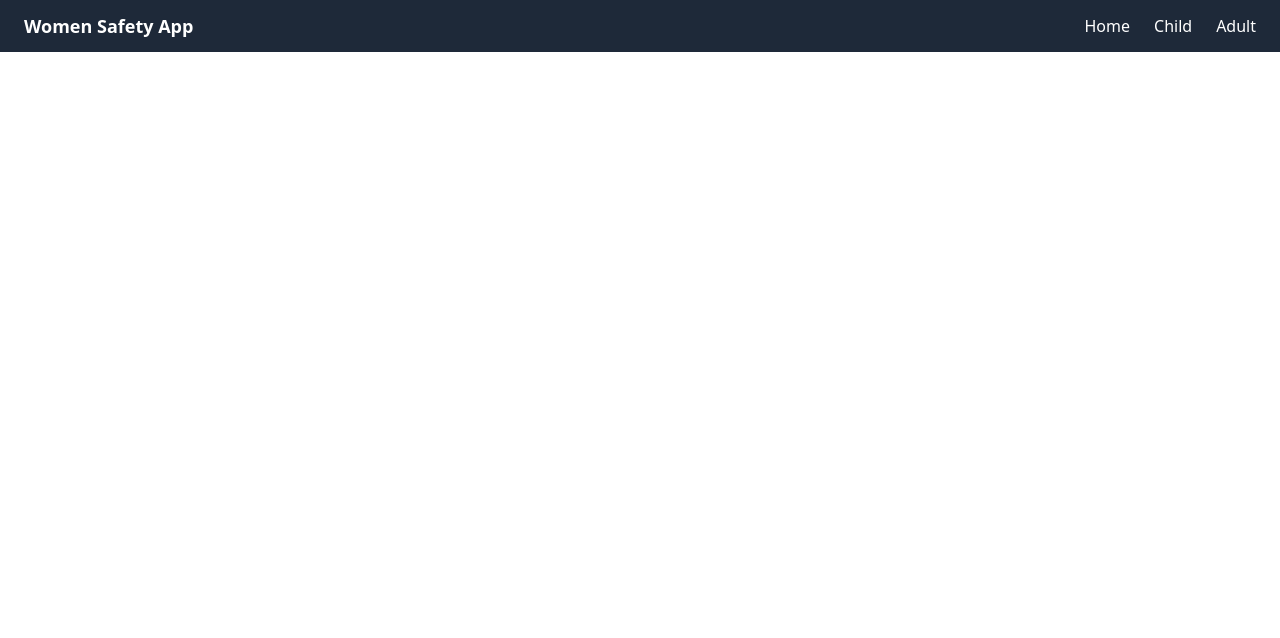
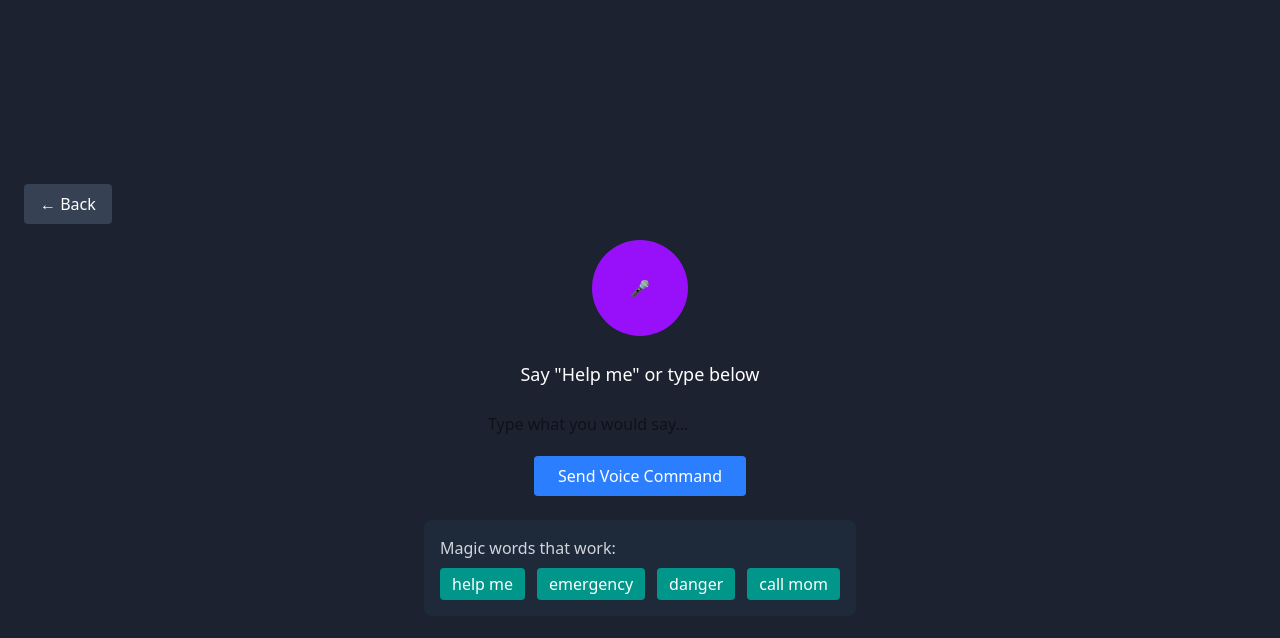
Before and after one commit to codemasteryash/women-safety-app, a React (Vite) app: page /voice-help in a window 1280 px wide. Shown: the top 638 px of the page. Built offline with nearby package versions, Linux system fonts and the light colour scheme.

Commit message:
child section done but ui is not good now

```diff
--- a/package.json
+++ b/package.json
@@ -11,6 +11,7 @@
   },
   "dependencies": {
     "@tailwindcss/vite": "^4.1.12",
+    "lucide-react": "^0.542.0",
     "react": "^19.1.1",
     "react-dom": "^19.1.1",
     "react-router-dom": "^7.8.2",
--- a/src/App.jsx
+++ b/src/App.jsx
@@ -1,21 +1,30 @@
 // src/App.jsx
-import { Routes, Route } from "react-router-dom"
-import Home from "./pages/Home"
-import ChildPage from "./pages/ChildPage"
-import AdultPage from "./pages/AdultPage"
-import Navbar from "./components/shared/Navbar"
+import { Routes, Route } from "react-router-dom";
+
+// ✅ Pages
+import Home from "./pages/Home";
+import ChildDashboard from "./pages/ChildDashboard";
+import AdultPage from "./pages/AdultPage";
+import VoiceHelp from "./pages/VoiceHelp";
+import FamilyPage from "./pages/FamilyPage";
+import LocationPage from "./pages/LocationPage";
 
 function App() {
   return (
-    <div>
-      <Navbar />
-      <Routes>
-        <Route path="/" element={<Home />} />
-        <Route path="/child" element={<ChildPage />} />
-        <Route path="/adult" element={<AdultPage />} />
-      </Routes>
-    </div>
-  )
+    <Routes>
+      {/* Home Page */}
+      <Route path="/" element={<Home />} />
+
+      {/* Child Dashboard & Features */}
+      <Route path="/child" element={<ChildDashboard />} />
+      <Route path="/voice-help" element={<VoiceHelp />} />
+      <Route path="/family" element={<FamilyPage />} />
+      <Route path="/location" element={<LocationPage />} />
+
+      {/* Adult Dashboard */}
+      <Route path="/adult" element={<AdultPage />} />
+    </Routes>
+  );
 }
 
-export default App
+export default App;
--- a/src/components/child/ChildDashboard.jsx
+++ /dev/null
@@ -1,16 +0,0 @@
-import SOSButton from "./SOSButton"
-import LocationCard from "./LocationCard"
-
-function ChildDashboard() {
-  return (
-    <div className="p-6">
-      <h2 className="text-2xl font-bold mb-4 text-pink-600">Child Dashboard</h2>
-      <LocationCard />
-      <div className="mt-6">
-        <SOSButton />
-      </div>
-    </div>
-  )
-}
-
-export default ChildDashboard
--- /dev/null
+++ b/src/components/child/VoiceHelpButton.jsx
@@ -0,0 +1,20 @@
+import { useNavigate } from "react-router-dom";
+
+function VoiceHelpButton() {
+  const navigate = useNavigate();
+
+  const handleClick = () => {
+    navigate("/voice-help"); // navigates to the voice help page
+  };
+
+  return (
+    <button
+      onClick={handleClick}
+      className="bg-purple-600 hover:bg-purple-700 text-white px-8 py-4 rounded-lg text-lg shadow-lg"
+    >
+      🎤 Voice Help
+    </button>
+  );
+}
+
+export default VoiceHelpButton;
--- /dev/null
+++ b/src/pages/ChildDashboard.jsx
@@ -0,0 +1,49 @@
+// src/pages/ChildDashboard.jsx
+import { useNavigate } from "react-router-dom";
+import LocationCard from "../components/child/LocationCard";
+import SOSButton from "../components/child/SOSButton";
+import VoiceHelpButton from "../components/child/VoiceHelpButton";
+
+function ChildDashboard() {
+  const navigate = useNavigate();
+
+  return (
+    <div className="flex flex-col items-center justify-center min-h-screen bg-pink-100">
+      <h1 className="text-4xl font-bold mb-6 text-pink-800">Child Mode</h1>
+
+      <div className="flex flex-col gap-6">
+        {/* SOS Emergency Button */}
+        <SOSButton />
+
+        {/* Voice Help
+        <VoiceHelpButton /> */}
+
+        {/* Navigation Buttons */}
+        <div className="flex flex-col gap-4 mt-6">
+          <button
+            onClick={() => navigate("/location")}
+            className="px-6 py-3 bg-green-600 text-white rounded-lg shadow hover:bg-green-700"
+          >
+            📍 Location
+          </button>
+
+          <button
+            onClick={() => navigate("/voice-help")}
+            className="px-6 py-3 bg-purple-600 text-white rounded-lg shadow hover:bg-purple-700"
+          >
+            🎤 Voice Help
+          </button>
+
+          <button
+            onClick={() => navigate("/family")}
+            className="px-6 py-3 bg-blue-600 text-white rounded-lg shadow hover:bg-blue-700"
+          >
+            👨‍👩‍👧 My Family
+          </button>
+        </div>
+      </div>
+    </div>
+  );
+}
+
+export default ChildDashboard;
--- a/src/pages/ChildPage.jsx
+++ /dev/null
@@ -1,11 +0,0 @@
-import ChildDashboard from "../components/child/ChildDashboard"
-
-function ChildPage() {
-  return (
-    <div className="p-6">
-      <ChildDashboard />
-    </div>
-  )
-}
-
-export default ChildPage
--- /dev/null
+++ b/src/pages/FamilyPage.jsx
@@ -0,0 +1,43 @@
+// src/pages/FamilyPage.jsx
+import { Phone } from "lucide-react";
+
+function FamilyPage() {
+  const familyMembers = [
+    { name: "Mom", emoji: "👩‍🦱", phone: "tel:+911234567890" },
+    { name: "Dad", emoji: "👨‍🦱", phone: "tel:+919876543210" },
+    { name: "Grandma", emoji: "👵", phone: "tel:+911112223334" },
+  ];
+
+  return (
+    <div className="min-h-screen bg-[#1c2230] text-white p-6 flex flex-col items-center">
+      <button
+        onClick={() => window.history.back()}
+        className="self-start bg-gray-700 text-white px-4 py-2 rounded mb-6"
+      >
+        ← Back
+      </button>
+
+      <h1 className="text-3xl font-bold mb-8">👨‍👩‍👧 My Family</h1>
+
+      <div className="grid grid-cols-1 sm:grid-cols-3 gap-6">
+        {familyMembers.map((member) => (
+          <div
+            key={member.name}
+            className="bg-gray-800 p-6 rounded-2xl shadow-lg flex flex-col items-center"
+          >
+            <span className="text-5xl mb-4">{member.emoji}</span>
+            <h2 className="text-xl font-semibold mb-2">{member.name}</h2>
+            <a
+              href={member.phone}
+              className="flex items-center gap-2 px-4 py-2 bg-pink-600 text-white rounded-lg hover:bg-pink-700 transition"
+            >
+              <Phone className="w-5 h-5" /> Call
+            </a>
+          </div>
+        ))}
+      </div>
+    </div>
+  );
+}
+
+export default FamilyPage;
--- a/src/pages/Home.jsx
+++ b/src/pages/Home.jsx
@@ -1,7 +1,7 @@
 // src/pages/Home.jsx
 // import Navbar from "../components/Navbar"
 
-export default function Home() {
+function Home() {
   return (
     <div className="min-h-screen bg-gradient-to-b from-pink-100 to-pink-200 flex flex-col">
       {/* Navbar
@@ -50,3 +50,4 @@ export default function Home() {
     </div>
   )
 }
+export default Home;
--- /dev/null
+++ b/src/pages/LocationPage.jsx
@@ -0,0 +1,26 @@
+import { useNavigate } from "react-router-dom";
+// remove this line 👇 if you’re not using shadcn/ui
+// import { Button } from "@/components/ui/button";
+
+import LocationCard from "../components/child/LocationCard";
+
+function LocationPage() {
+  const navigate = useNavigate();
+
+  return (
+    <div className="min-h-screen bg-pink-100 flex flex-col items-center justify-center p-6">
+      <button
+        onClick={() => navigate(-1)}
+        className="self-start bg-gray-700 text-white px-4 py-2 rounded mb-6"
+      >
+        ← Back
+      </button>
+
+      <h1 className="text-3xl font-bold mb-6 text-pink-800">📍 My Location</h1>
+
+      <LocationCard />
+    </div>
+  );
+}
+
+export default LocationPage;
--- /dev/null
+++ b/src/pages/VoiceHelp.jsx
@@ -0,0 +1,113 @@
+import { useState } from "react";
+
+function VoiceHelp() {
+  const [transcript, setTranscript] = useState("");
+  const [listening, setListening] = useState(false);
+  let recognition;
+
+  // Check if browser supports speech recognition
+  if ("webkitSpeechRecognition" in window) {
+    recognition = new window.webkitSpeechRecognition();
+    recognition.continuous = false;
+    recognition.interimResults = false;
+    recognition.lang = "en-US";
+
+    recognition.onresult = (event) => {
+      const speech = event.results[0][0].transcript;
+      setTranscript(speech);
+      setListening(false);
+      handleCommand(speech.toLowerCase());
+    };
+
+    recognition.onerror = () => {
+      setListening(false);
+    };
+  }
+
+  const startListening = () => {
+    if (recognition) {
+      setListening(true);
+      recognition.start();
+    } else {
+      alert("Your browser does not support speech recognition.");
+    }
+  };
+
+  // Handle voice/text commands
+  const handleCommand = (command) => {
+    if (command.includes("help")) {
+      alert("🚨 SOS Alert triggered!");
+    } else if (command.includes("emergency")) {
+      alert("⚠️ Emergency alert sent!");
+    } else if (command.includes("danger")) {
+      alert("❗ Danger detected, contacting guardians!");
+    } else if (command.includes("call mom")) {
+      alert("📞 Calling mom...");
+    } else {
+      alert("❓ Command not recognized.");
+    }
+  };
+
+  const handleTextSubmit = () => {
+    if (transcript.trim()) {
+      handleCommand(transcript.toLowerCase());
+    }
+  };
+
+  return (
+    <div className="flex flex-col items-center justify-center min-h-screen bg-[#1c2230] text-white p-6">
+      <button
+        onClick={() => window.history.back()}
+        className="self-start bg-gray-700 text-white px-4 py-2 rounded mb-4"
+      >
+        ← Back
+      </button>
+
+      {/* Mic icon */}
+      <div
+        className="w-24 h-24 bg-purple-600 rounded-full flex items-center justify-center mb-6 cursor-pointer"
+        onClick={startListening}
+      >
+        🎤
+      </div>
+
+      <p className="mb-4 text-lg">
+        {listening ? "Listening..." : 'Say "Help me" or type below'}
+      </p>
+
+      {/* Text input */}
+      <input
+        type="text"
+        value={transcript}
+        onChange={(e) => setTranscript(e.target.value)}
+        placeholder="Type what you would say..."
+        className="w-80 p-2 rounded text-black mb-3"
+      />
+
+      <button
+        onClick={handleTextSubmit}
+        className="bg-blue-500 px-6 py-2 rounded"
+      >
+        Send Voice Command
+      </button>
+
+      {/* Quick commands */}
+      <div className="mt-6 bg-gray-800 p-4 rounded-lg">
+        <p className="mb-2 text-gray-300">Magic words that work:</p>
+        <div className="flex gap-3 flex-wrap">
+          {["help me", "emergency", "danger", "call mom"].map((cmd) => (
+            <button
+              key={cmd}
+              onClick={() => handleCommand(cmd)}
+              className="bg-teal-600 px-3 py-1 rounded"
+            >
+              {cmd}
+            </button>
+          ))}
+        </div>
+      </div>
+    </div>
+  );
+}
+
+export default VoiceHelp;
```
Also changed, not shown: 1 other file (tests, documents, lock files or other folders).
